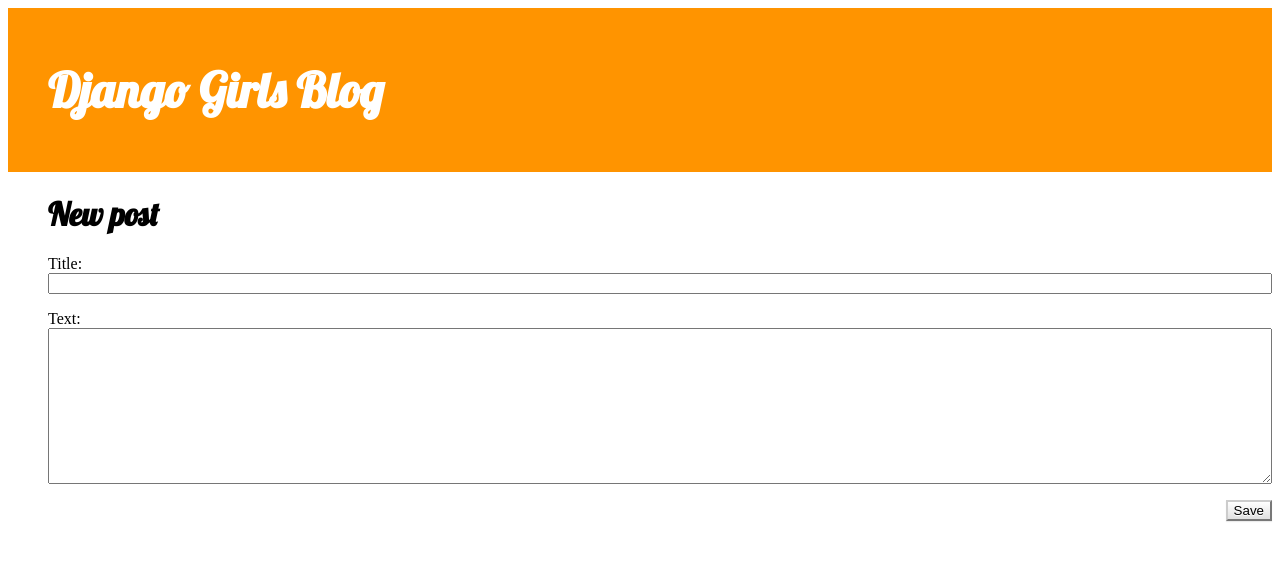
After one commit to shpark03/my-first-blog, a Django app: page /post/new/ in a window 1280 px wide. The commit adds this page. Shown: the top 561 px of the page. Run offline with Django 3.2, Linux system fonts and the light colour scheme; some libraries are stand-ins or nearby versions.

Commit message:
Added views to create/edit blog post inside the site.

```diff
--- /dev/null
+++ b/blog/forms.py
@@ -0,0 +1,9 @@
+from django import forms
+
+from .models import Post
+
+class PostForm(forms.ModelForm):
+
+       class Meta:
+          model = Post
+          fields = ('title', 'text',)
--- a/blog/templates/blog/base.html
+++ b/blog/templates/blog/base.html
@@ -2,13 +2,17 @@
 <html>
 <head>
 <title>Django Girls blog</title>
-<link el="styleshet" href="//maxcdn.bootstrapcdn.com/bootstrap/3.2.0/css/bootstap.minss">
-<link rel="stylesheet" href="//maxcdn.bootstrapcdn.com/ootstrap/3.2.0/css/bootstrp-theme.min.css">
+<link rel="styleshet" href="//maxcdn.bootstrapcdn.com/bootstrap/3.2.0/css/bootstrap.min.css">
+<link rel="stylesheet" href="//maxcdn.bootstrapcdn.com/bootstrap/3.2.0/css/bootstrap-theme.min.css">
+<link href="//netdna.bootstrapcdn.com/bootstrap/3.0.0/css/bootstrap-glyphicons.css" rel="stylesheet">
 <link href='//fonts.googleapis.com/css?family=Lobster&subset=latin,latin-ext' rel='stylesheet' type='text/css'>
 <link rel="stylesheet" href="{% static 'css/blog.css' %}">
 </head>
 <body>
-<div class="page-hader">
+<div class="page-header">
+{% if user.is_authenticated %}
+<a href="{% url 'post_new' %}" class="top-menu"><span class="glyphicon glyphicon-plus"></span></a>
+{% endif %}
 <h1><a href="">Django Girls Blog</a></h1>
 </div>
 
--- a/blog/templates/blog/post_detail.html
+++ b/blog/templates/blog/post_detail.html
@@ -4,9 +4,12 @@
     <div class="post">
            {% if post.published_date %}
                 <div class="date">
-	              {{ pos.published_dat }}
+	              {{ pos.published_date }}
                 </div>
            {% endif %}
+	   {% if user.is_authenticated %}
+          <a class="btn btn-default" href="{% url 'post_edit' pk=post.pk %}"><span class="glyphicon glyphicon-pencil"></span></a>
+	   {% endif %}
           <h1>{{ post.title }}</h1>
           <p>{{ post.text|linebreaksbr }}</p>
     </div>
--- /dev/null
+++ b/blog/templates/blog/post_edit.html
@@ -0,0 +1,9 @@
+{% extends 'blog/base.html' %}
+
+{% block content %}
+    <h1>New post</h1>
+        <form method="POST" class="post-form">{% csrf_token %}
+	        {{ form.as_p }}
+	        <button type="sbmit" class="save btn btn-default">Save</button>
+        </form>
+{% endblock %}
--- a/blog/urls.py
+++ b/blog/urls.py
@@ -4,4 +4,6 @@
 urlpatterns = [
             url(r'^$', views.post_list, name='post_list'),
             url(r'^post/(?P<pk>\d+)/$', views.post_detail, name='post_detail'),
+            url(r'^post/new/$', views.post_new, name='post_new'),
+            url(r'^post/(?P<pk>\d+)/edit/$', views.post_edit, name='post_edit'),
             ]
--- a/blog/views.py
+++ b/blog/views.py
@@ -1,6 +1,7 @@
-from django.shortcuts import render, get_object_or_404
+from django.shortcuts import render, get_object_or_404, redirect
 from django.utils import timezone
-from .models import Post
+from .forms import Post
+from .forms import PostForm
 
 def post_list(request):
         posts = Post.objects.filter(published_date__lte=timezone.now()).order_by('published_date')
@@ -10,3 +11,31 @@
 def post_detail(request, pk):
         post = get_object_or_404(Post, pk=pk)
         return render(request, 'blog/post_detail.html', {'post': post})
+
+
+def post_new(request):
+         if request.method == "POST":
+           form = PostForm(request.POST)
+           if form.is_valid():
+              post = form.save(commit=False)
+              post.author = request.user
+              post.published_date = timezone.now()
+              post.save()
+              return redirect('post_detail', pk=post.pk)
+         else:
+           form = PostForm()
+         return render(request, 'blog/post_edit.html', {'form': form})
+
+def post_edit(request, pk):
+        post = get_object_or_404(Post, pk=pk)
+        if request.method == "POST":
+            form = PostForm(request.POST, instance=post)
+            if form.is_valid():
+                post = form.save(commit=False)
+                post.author = request.user
+                post.published_date = timezone.now()
+                post.save()
+                return redirect('post_detail', pk=post.pk)
+        else:
+            form = PostForm(instance=post)
+        return render(request, 'blog/post_edit.html', {'form': form})
```
